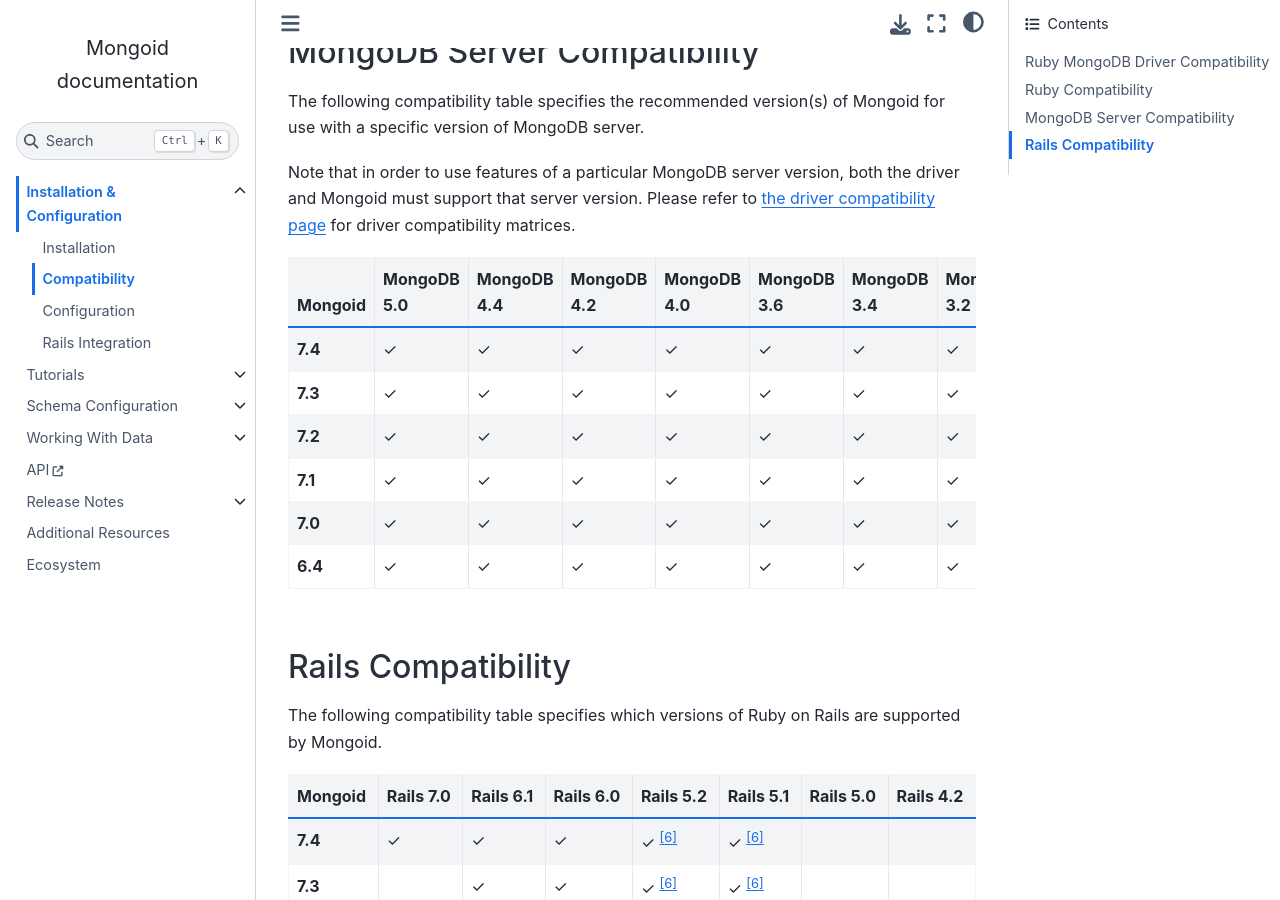
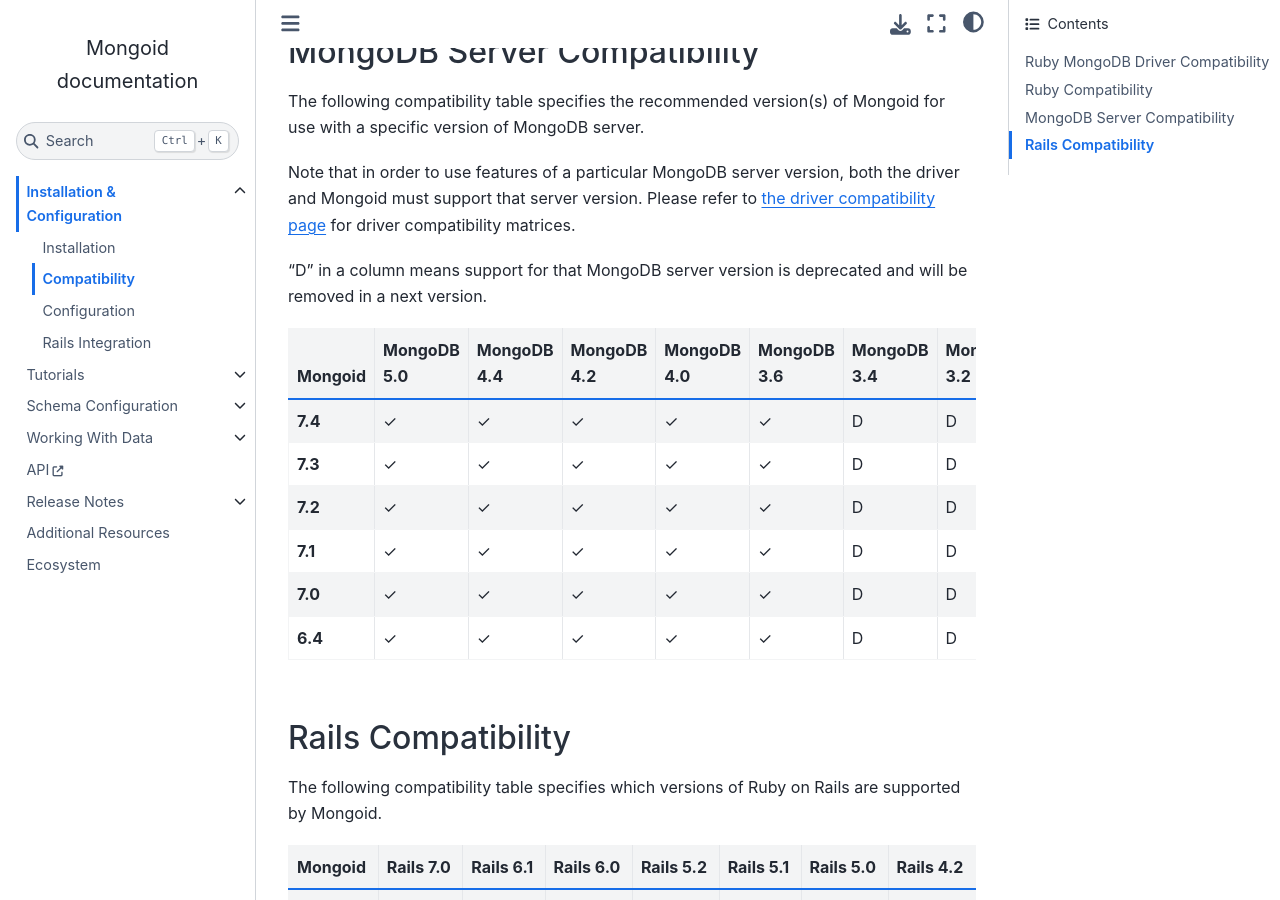
Before and after one commit to i80and/docs-mongoid, a Sphinx documentation site: the page built from docs/reference/compatibility.txt, in a window 1280 px wide and 900 px high, scrolled down 1755 px. Built offline with Sphinx 7.4.7 and the Sphinx Book theme 1.1.4, drawn with Linux system fonts in a browser that asks for light colours; part of the change alters nothing that is shown.

Commit message:
MONGOID-5176 Deprecate old MongoDB support (#5152)

```diff
--- a/docs/reference/compatibility.txt
+++ b/docs/reference/compatibility.txt
@@ -168,6 +168,9 @@ Please refer to `the driver compatibility page
 <https://docs.mongodb.com/ruby-driver/current/reference/driver-compatibility/>`_
 for driver compatibility matrices.
 
+"D" in a column means support for that MongoDB server version is deprecated
+and will be removed in a next version.
+
 .. list-table::
    :header-rows: 1
    :stub-columns: 1
@@ -190,10 +193,10 @@ for driver compatibility matrices.
      - |checkmark|
      - |checkmark|
      - |checkmark|
-     - |checkmark|
-     - |checkmark|
-     - |checkmark|
-     - |checkmark|
+     - D
+     - D
+     - D
+     - D
 
    * - 7.3
      - |checkmark|
@@ -201,10 +204,10 @@ for driver compatibility matrices.
      - |checkmark|
      - |checkmark|
      - |checkmark|
-     - |checkmark|
-     - |checkmark|
-     - |checkmark|
-     - |checkmark|
+     - D
+     - D
+     - D
+     - D
 
    * - 7.2
      - |checkmark|
@@ -212,10 +215,10 @@ for driver compatibility matrices.
      - |checkmark|
      - |checkmark|
      - |checkmark|
-     - |checkmark|
-     - |checkmark|
-     - |checkmark|
-     - |checkmark|
+     - D
+     - D
+     - D
+     - D
 
    * - 7.1
      - |checkmark|
@@ -223,10 +226,10 @@ for driver compatibility matrices.
      - |checkmark|
      - |checkmark|
      - |checkmark|
-     - |checkmark|
-     - |checkmark|
-     - |checkmark|
-     - |checkmark|
+     - D
+     - D
+     - D
+     - D
 
    * - 7.0
      - |checkmark|
@@ -234,10 +237,10 @@ for driver compatibility matrices.
      - |checkmark|
      - |checkmark|
      - |checkmark|
-     - |checkmark|
-     - |checkmark|
-     - |checkmark|
-     - |checkmark|
+     - D
+     - D
+     - D
+     - D
 
    * - 6.4
      - |checkmark|
@@ -245,10 +248,10 @@ for driver compatibility matrices.
      - |checkmark|
      - |checkmark|
      - |checkmark|
-     - |checkmark|
-     - |checkmark|
-     - |checkmark|
-     - |checkmark|
+     - D
+     - D
+     - D
+     - D
 
 
 .. _rails-compatibility:
```
